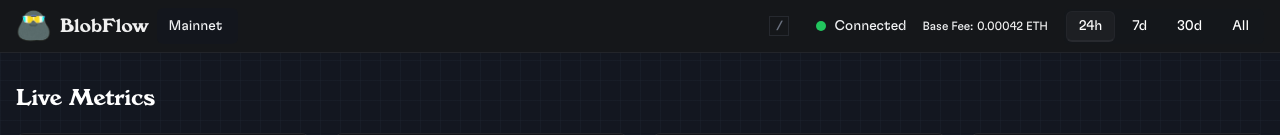
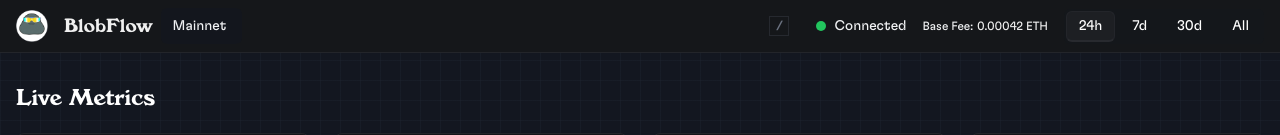
Before and after one commit to douvy/blob-flow, a Next.js app: page / in a window 1280 px wide. Shown: the top 135 px of the page. Built offline with nearby package versions, Linux system fonts and the light colour scheme.

Commit message:
Update logo

```diff
--- a/src/components/Header.tsx
+++ b/src/components/Header.tsx
@@ -83,13 +83,13 @@ export default function Header() {
             <div className="flex items-center">
               <Link href="/" className="inline-flex">
                 <div className="flex items-center">
-                  <div className="flex-shrink-0">
+                  <div className="flex-shrink-0 mr-2">
                     <Image
                       src="/images/logo.png"
                       alt="BlobFlow Logo"
                       width={36}
                       height={36}
-                      className="h-9 w-9"
+                      className="h-8 w-8"
                     />
                   </div>
                   <span className="hidden sm:inline-block text-xl font-windsor-bold text-titleText ml-2 leading-none translate-y-[1px] pt-[3px]">BlobFlow</span>
```
Also changed, not shown: public/images/favicon.png, public/images/logo.png.
